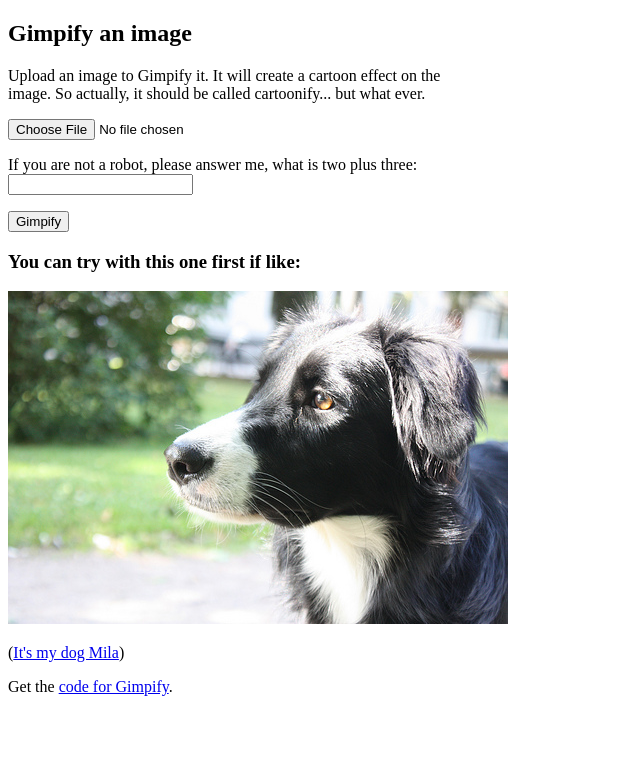
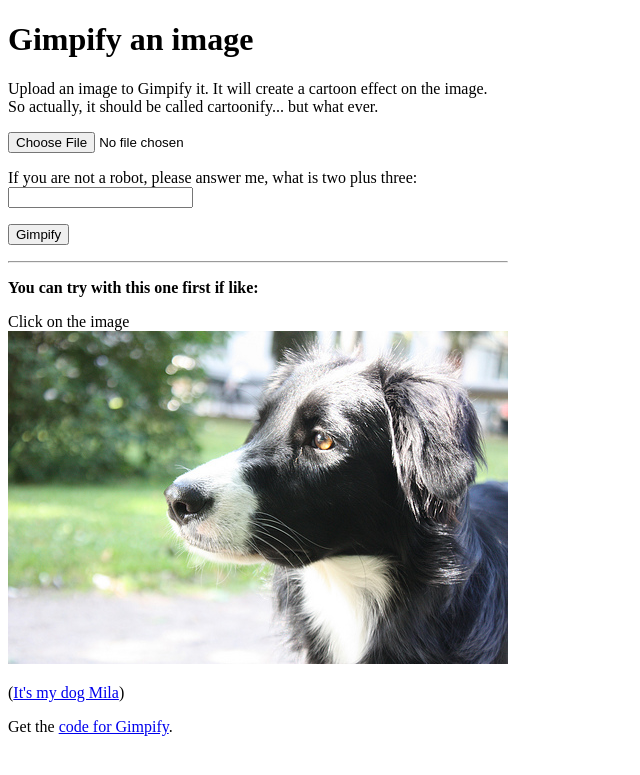
Before and after one commit to dlebech/gimpify, a Python web app: template templates/index.html in a window 1280 px wide. Shown: the top 775 px of the page, without its empty margins (0-640 px from the left). Run offline with Jinja, Linux system fonts and the light colour scheme; the template is opened without the code that fills it, so the values that code supplies are empty.

Commit message:
Made it more clear how to use the test image.

```diff
--- a/templates/index.html
+++ b/templates/index.html
@@ -1,8 +1,8 @@
 {% extends 'layout.html' %}
 
 {% block content %}
-<div style="max-width: 450px;">
-    <h2>Gimpify an image</h2>
+<div style="max-width: 500px;">
+    <h1>Gimpify an image</h1>
     <p>
         Upload an image to Gimpify it. It will create a cartoon effect on the
         image. So actually, it should be called cartoonify... but what ever.
@@ -19,13 +19,15 @@
             <input type="submit" value="Gimpify">
         </p>
     </form>
-</div>
-<div>
-    <h3>You can try with this one first if like:</h3>
-    <a href="/cartoon"><img src="/img/test.jpg"></a>
+    <hr>
+    <p>
+        <strong>You can try with this one first if like:</strong>
+    </p>
+    <p>
+        Click on the image<br>
+        <a href="/cartoon"><img src="/img/test.jpg"></a>
+    </p>
     <p>(<a href="http://www.flickr.com/photos/dlebech/8060009796/">It's my dog Mila</a>)</p>
-</div>
-<div>
-    Get the <a href="https://github.com/dlebech/gimpify">code for Gimpify</a>.
+    <p>Get the <a href="https://github.com/dlebech/gimpify">code for Gimpify</a>.</p>
 </div>
 {% endblock %}
```
Also changed, not shown: README.md.
